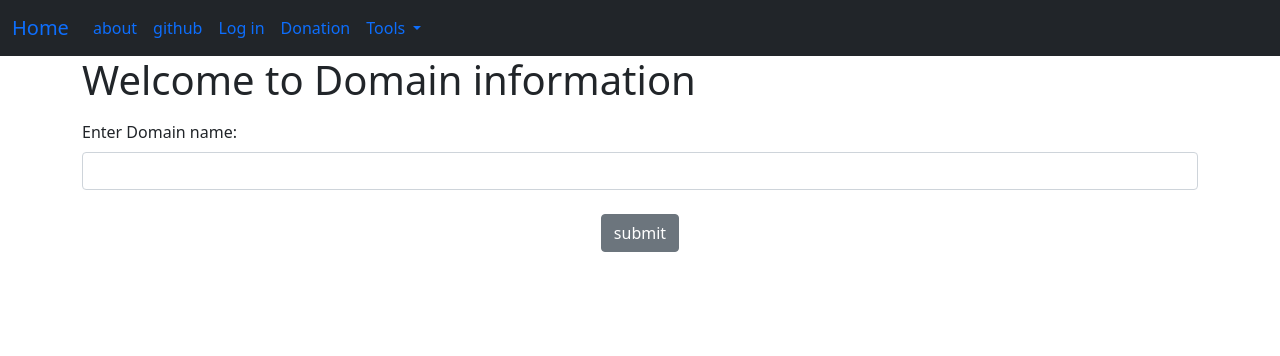
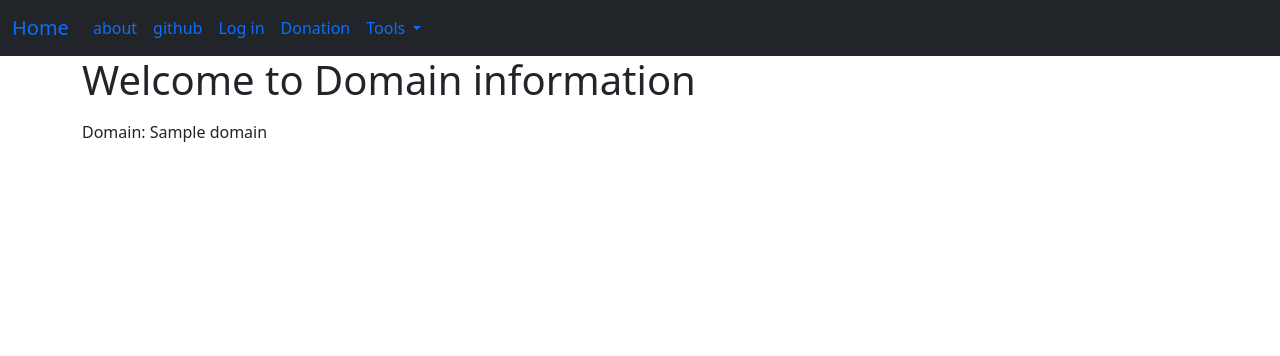
Before and after one commit to iamjavad/wtfdomain, a Flask app: template templates/index.html in a window 1280 px wide. Shown: the top 356 px of the page. Run offline with Flask 2, Linux system fonts and the light colour scheme; the template is opened without the code that fills it: values that come from a table or form of the project are taken from there, most other values are stand-ins (such as "Sample title", 1, 10 or a date in 2020).

Commit message:
add if statment for results

```diff
--- a/templates/index.html
+++ b/templates/index.html
@@ -4,6 +4,10 @@
 <h1>Welcome to Domain information</h1>
 <form method="POST">
     <div class="form-floating mb-3"></div>
+{% if Domain %}
+    <p>Domain: {{ Domain }}</p>
+
+{% else %}
 
     {{ form.hidden_tag() }}
     {{ form.Domain.label(
@@ -23,5 +27,6 @@
     </center>
 </form>
 
+{% endif %}
 
 {% endblock %}
```
